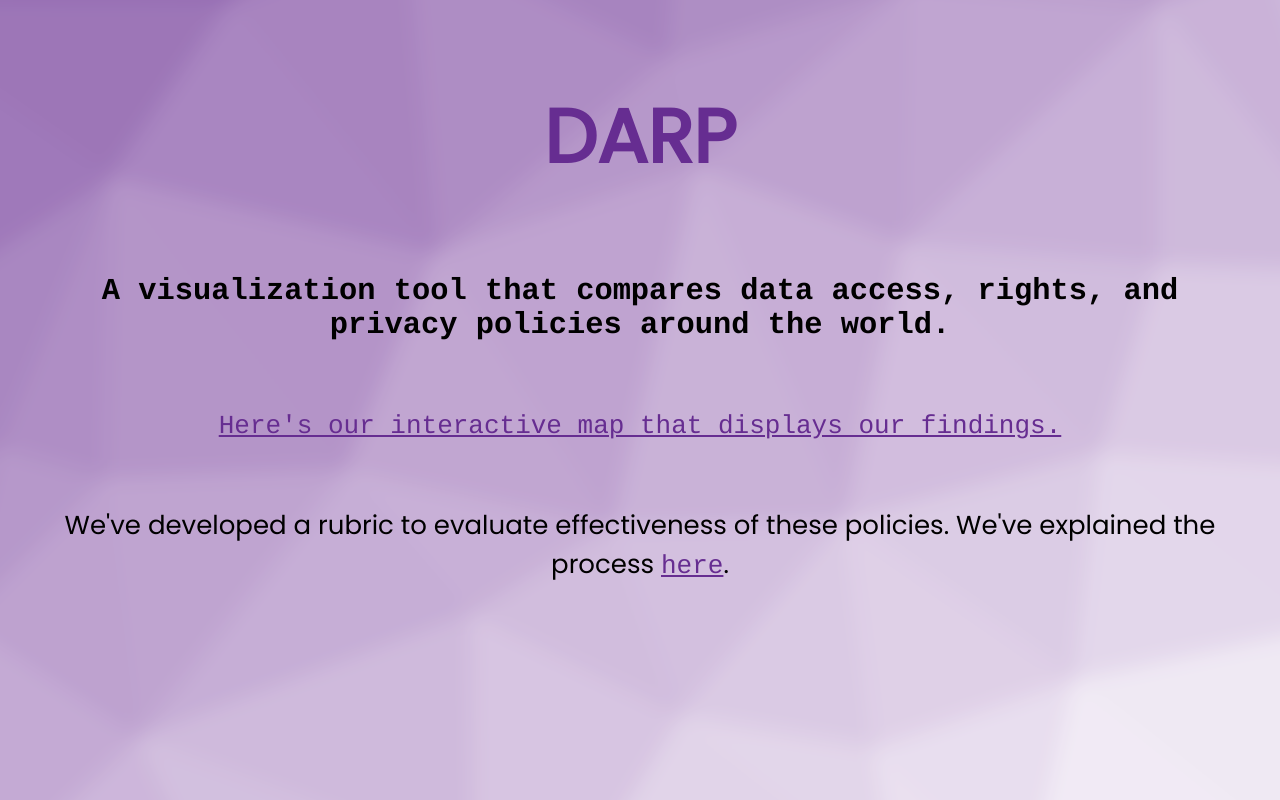
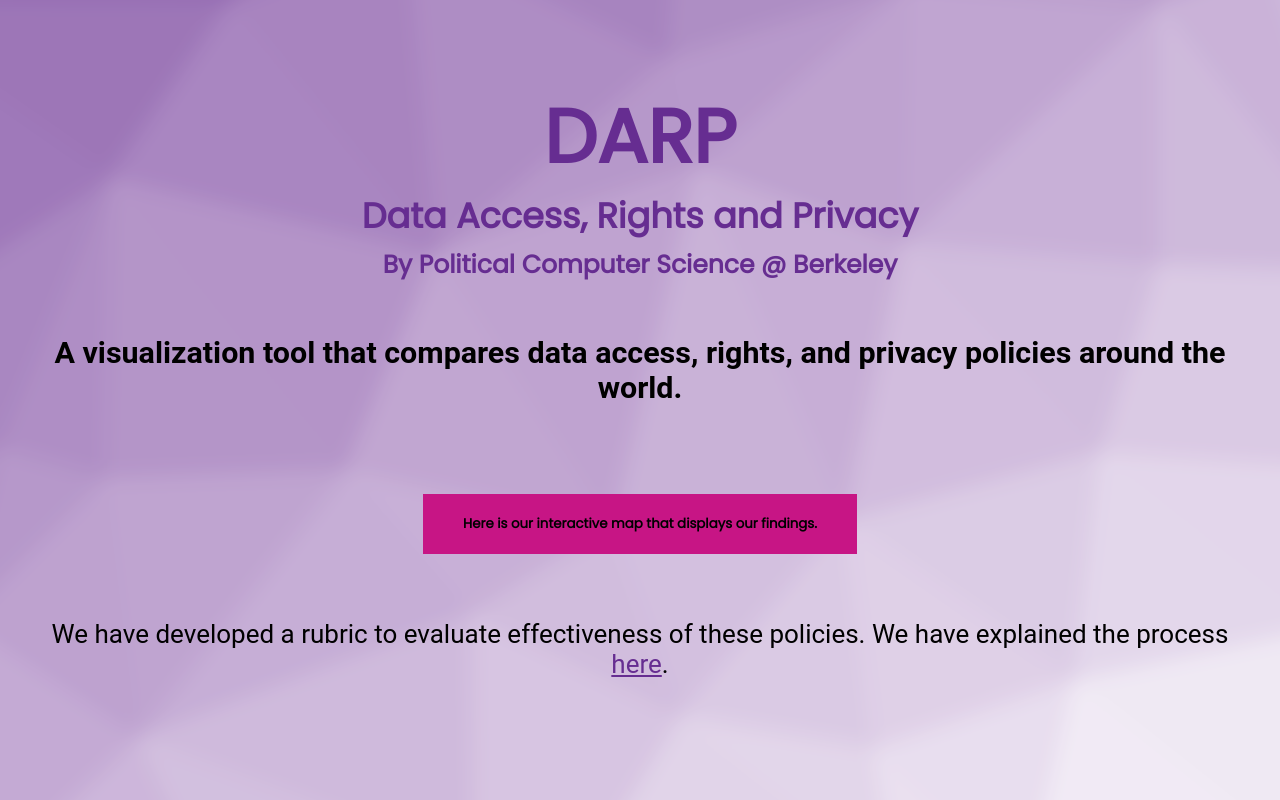
Before and after one commit to PoliticalComputerScience/darp, a React (Create React App) app: page / in a window 1280 px wide. Built offline with nearby package versions, Linux system fonts and the light colour scheme.

Commit message:
Added button, fixed font and centering

```diff
--- a/src/App.css
+++ b/src/App.css
@@ -29,11 +29,20 @@
   filter: blur(10px);
   margin: -15% -15%;
   opacity: 0.8;
+  text-align: center;
+
 }
 
 #content {
   position: fixed;
   z-index: 1;
+  left:0;
+  right:0;
+
+  margin-left: auto;
+  margin-right: auto;
+
+  position: absolute;
 }
 
 .App {
@@ -60,12 +69,27 @@
 #title {
   font-size: 75px;
   color: #662D91;
+  display: inline-block;
+  text-align: center;
+}
+#subtitle {
+  margin-top:-55px;
+  font-size: 35px;
+  color: #662D91;
+
+}
+#pcs_title {
+  margin-top:-25px;
+  font-size: 25px;
+  color: #662D91;
+}
+#subhead {
+  font-family: Roboto;
 }
 
-#subhead {
-  font-family: courier, monospace;
+#rubric_des {
+  font-family: Roboto;
 }
-
 #info {
   font-size: 17px;
   text-align: right;
@@ -73,7 +97,19 @@
 
 .App-link {
   color: #662d91;
-  font-family: courier, monospace;
+  font-family: Roboto;
+}
+
+button {
+  margin-top: 20px;
+  line-height: 60px;
+  font-weight: bold;
+  padding: 0 40px;
+  background: #C71585;
+  border: none;
+}
+button:hover {
+  background: #DB7093;
 }
 
 /* Description under map */
--- a/src/Landing.js
+++ b/src/Landing.js
@@ -12,17 +12,25 @@
 						<h1 id="title">
 							DARP
 						</h1>
+            <h2 id="subtitle">
+            Data Access, Rights and Privacy
+            </h2>
+            <h2 id="pcs_title">
+            By Political Computer Science @ Berkeley
+            </h2>
 						<h3 id="subhead">
 							A visualization tool that compares data access, rights, and privacy policies around the world.
 						</h3>
 						<br/>
-						<Link className="App-link" to="/app">
-							Here's our interactive map that displays our findings.
-						</Link>
+            <Link to="/app">
+						<button id="button" to="/app">
+							Here is our interactive map that displays our findings.
+						</button>
+            </Link>
 						<br/>
-						<p>
-							We've developed a rubric to evaluate effectiveness of these policies.
-							We've explained the process <Link className="App-link" to="/details">here</Link>.
+						<p id="rubric_des">
+							We have developed a rubric to evaluate effectiveness of these policies.
+							We have explained the process <Link className="App-link" to="/details">here</Link>.
 						</p>
 						<p id="text">
 
```
